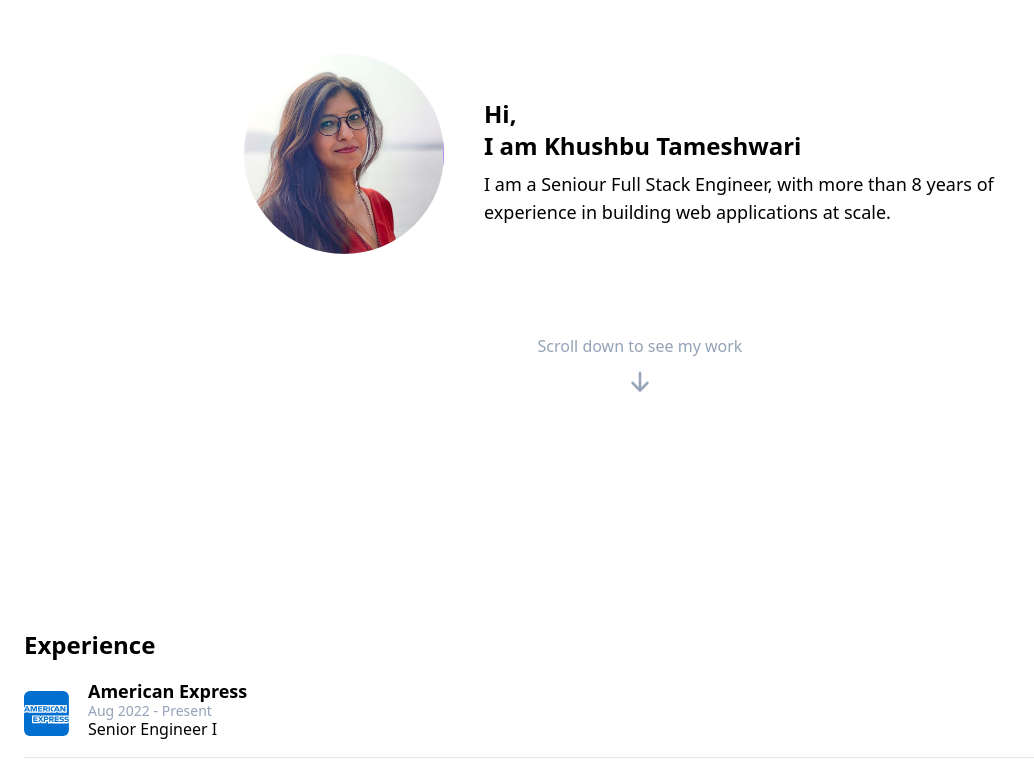
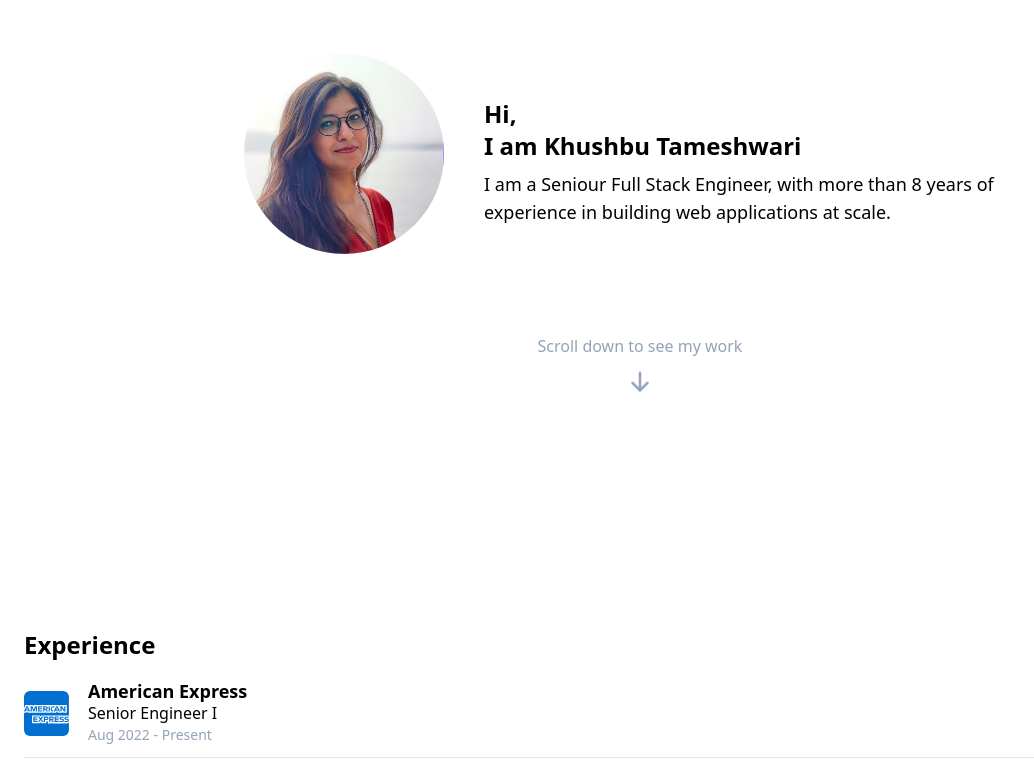
Before and after one commit to ramancodians/raman-v2, a React (Vite) app: page / in a window 1280 px wide. Shown: the part 171-949 px from the top of the page, without its empty margins (0-1034 px from the left). Built offline with nearby package versions, Linux system fonts and the light colour scheme; a web font is replaced by a local one.

Commit message:
fix: adjust role heading position in Company component for improved layout

```diff
--- a/src/Khush/App.jsx
+++ b/src/Khush/App.jsx
@@ -45,8 +45,8 @@ const Company = ({
         </div>
         <div className="flex-1">
           <p className="font-semibold text-lg">{companyName}</p>
+          <h4 className="relative -top-1">{role}</h4>
           <h5 className="text-sm text-slate-400 relative -top-1">{duration}</h5>
-          <h4 className="relative -top-2">{role}</h4>
         </div>
       </div>
       <div className="border-t borde-2 mt-2 mb-4"></div>
```
